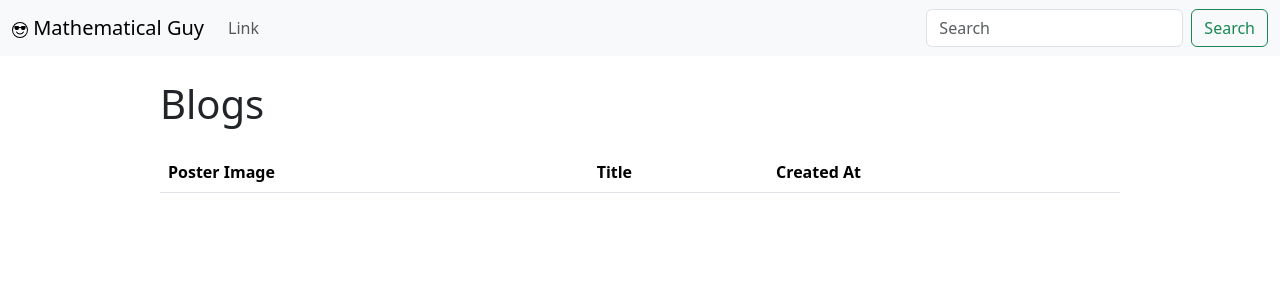
After one commit to mathematical-guy/mathematical-guy, a Django app: page /blogs/ in a window 1280 px wide. The commit adds this page. Shown: the top 300 px of the page. Run offline with Django 5.2, Linux system fonts and the light colour scheme; data that the repository does not hold is empty.

Commit message:
Added Blog listing page

```diff
--- a/blog/templates/blog/base.html
+++ b/blog/templates/blog/base.html
@@ -13,7 +13,7 @@
     {% load static %}
     <nav class="navbar navbar-expand-lg bg-body-tertiary">
       <div class="container-fluid">
-        <a class="navbar-brand" href="#">
+        <a class="navbar-brand" href="/blogs/">
             <svg xmlns="http://www.w3.org/2000/svg" width="16" height="16" fill="currentColor" class="bi bi-emoji-sunglasses" viewBox="0 0 16 16">
                 <path d="M4.968 9.75a.5.5 0 1 0-.866.5A4.498 4.498 0 0 0 8 12.5a4.5 4.5 0 0 0 3.898-2.25.5.5 0 1 0-.866-.5A3.498 3.498 0 0 1 8 11.5a3.498 3.498 0 0 1-3.032-1.75M7 5.116V5a1 1 0 0 0-1-1H3.28a1 1 0 0 0-.97 1.243l.311 1.242A2 2 0 0 0 4.561 8H5a2 2 0 0 0 1.994-1.839A2.99 2.99 0 0 1 8 6c.393 0 .74.064 1.006.161A2 2 0 0 0 11 8h.438a2 2 0 0 0 1.94-1.515l.311-1.242A1 1 0 0 0 12.72 4H10a1 1 0 0 0-1 1v.116A4.22 4.22 0 0 0 8 5c-.35 0-.69.04-1 .116"/>
                 <path d="M16 8A8 8 0 1 1 0 8a8 8 0 0 1 16 0m-1 0A7 7 0 1 0 1 8a7 7 0 0 0 14 0"/>
--- /dev/null
+++ b/blog/templates/blog/blog_list.html
@@ -0,0 +1,34 @@
+{% extends 'blog/base.html' %}
+{% load static %}
+
+{% block title_block %}
+Blogs
+{% endblock %}
+
+{% block content_block %}
+  <h1 class="my-4 mx-auto w-75">Blogs</h1>
+
+  <table class="table table-hover my-2 mx-auto w-75">
+    <thead>
+      <tr>
+        <th scope="col">Poster Image</th>
+        <th scope="col">Title</th>
+        <th scope="col">Created At</th>
+      </tr>
+    </thead>
+
+    <tbody>
+      {% for blog in blogs %}
+        <tr onclick="window.location='/blogs/{{ blog.id }}/'">
+          <td class="py-5">
+            <svg xmlns="http://www.w3.org/2000/svg" width="50" height="50" fill="currentColor" class="bi bi-folder2-open" viewBox="0 0 16 16">
+              <path d="M1 3.5A1.5 1.5 0 0 1 2.5 2h2.764c.958 0 1.76.56 2.311 1.184C7.985 3.648 8.48 4 9 4h4.5A1.5 1.5 0 0 1 15 5.5v.64c.57.265.94.876.856 1.546l-.64 5.124A2.5 2.5 0 0 1 12.733 15H3.266a2.5 2.5 0 0 1-2.481-2.19l-.64-5.124A1.5 1.5 0 0 1 1 6.14zM2 6h12v-.5a.5.5 0 0 0-.5-.5H9c-.964 0-1.71-.629-2.174-1.154C6.374 3.334 5.82 3 5.264 3H2.5a.5.5 0 0 0-.5.5zm-.367 1a.5.5 0 0 0-.496.562l.64 5.124A1.5 1.5 0 0 0 3.266 14h9.468a1.5 1.5 0 0 0 1.489-1.314l.64-5.124A.5.5 0 0 0 14.367 7z" />
+            </svg>
+          </td>
+          <td class="py-5">{{ blog.title }}</td>
+          <td class="py-5">{{ blog.created_at }}</td>
+        </tr>
+      {% endfor %}
+    </tbody>
+  </table>
+{% endblock %}
--- a/blog/urls.py
+++ b/blog/urls.py
@@ -1,7 +1,8 @@
 from django.urls import path
 
-from blog.views import BlogComponentListView
+from blog.views import BlogComponentListView, BlogListView
 
 urlpatterns = [
+    path('', BlogListView.as_view(), name='blog-list'),
     path('<int:blog_id>/', BlogComponentListView.as_view(), name="blog-component-list"),
 ]
--- a/blog/views.py
+++ b/blog/views.py
@@ -1,6 +1,12 @@
 from django.views import generic
 
 from blog.models import BlogComponent, Blog
+
+
+class BlogListView(generic.ListView):
+    model = Blog
+    context_object_name = 'blogs'
+    template_name = "blog/blog_list.html"
 
 
 class BlogComponentListView(generic.ListView):
@@ -16,4 +22,5 @@ class BlogComponentListView(generic.ListView):
         context: dict = super(BlogComponentListView, self).get_context_data(**kwargs)
         blog = Blog.objects.filter(id=self.kwargs.get('blog_id')).first()
         context["blog_title"] = blog.title if blog else "N/A"
+        context["blog_created_at"] = blog.created_at if blog else "N/A"
         return context
--- a/mathematical_guy/urls.py
+++ b/mathematical_guy/urls.py
@@ -6,7 +6,7 @@ from django.conf import settings
 
 urlpatterns = [
     path('admin/', admin.site.urls),
-    path("blog/", include('blog.urls'))
+    path("blogs/", include('blog.urls'))
 ]
 
 media_urls = static(prefix=settings.MEDIA_URL, document_root=settings.MEDIA_ROOT)
```
Also changed, not shown: blog/templates/blog/read_blog.html (+19 -3 lines).
